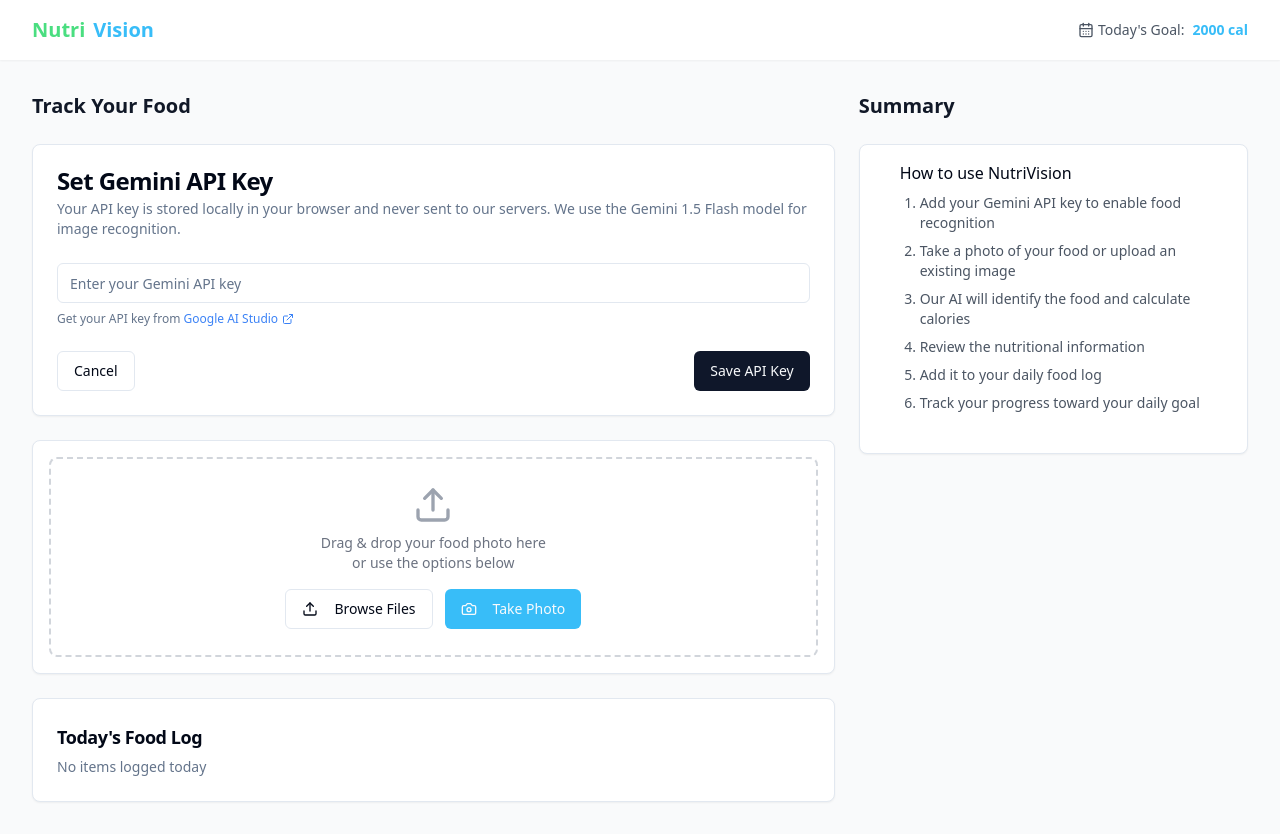
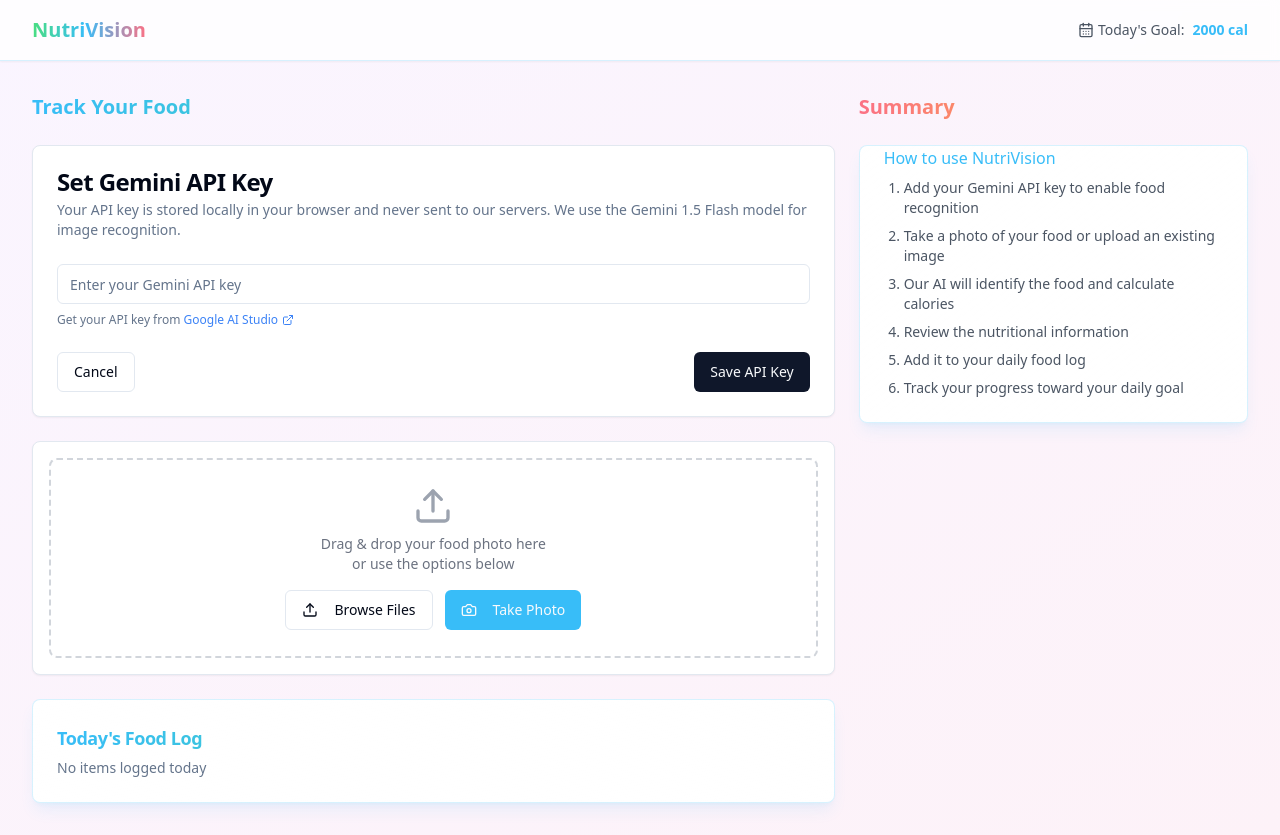
Before and after one commit to subaneshdev/photo-fuel-finder, a React (Vite) app: page / in a window 1280 px wide. Built offline with nearby package versions, Linux system fonts and the light colour scheme.

Commit message:
Refactor: Improve UI with vibrant colors

```diff
--- a/src/components/CalorieDisplay.tsx
+++ b/src/components/CalorieDisplay.tsx
@@ -20,7 +20,7 @@ const CalorieDisplay = ({ foodItem, onAdd, onCancel }: CalorieDisplayProps) => {
   if (!foodItem) return null;
 
   return (
-    <Card className="w-full mt-6 overflow-hidden">
+    <Card className="w-full mt-6 overflow-hidden bg-gradient-to-br from-white/80 to-white/50 backdrop-blur-sm border-nutrition-blue/20 shadow-lg shadow-nutrition-blue/10">
       <div className="flex flex-col md:flex-row">
         {foodItem.imageUrl && (
           <div className="md:w-1/3 h-48 md:h-auto">
@@ -33,7 +33,7 @@ const CalorieDisplay = ({ foodItem, onAdd, onCancel }: CalorieDisplayProps) => {
         )}
         <div className="flex-1">
           <CardHeader>
-            <CardTitle className="text-xl">
+            <CardTitle className="text-xl bg-gradient-to-r from-nutrition-blue to-nutrition-green bg-clip-text text-transparent">
               {foodItem.name}
             </CardTitle>
             <CardDescription>
@@ -42,27 +42,27 @@ const CalorieDisplay = ({ foodItem, onAdd, onCancel }: CalorieDisplayProps) => {
           </CardHeader>
           <CardContent>
             <div className="grid grid-cols-2 gap-4">
-              <div className="flex flex-col">
+              <div className="flex flex-col p-3 rounded-lg bg-nutrition-red/10 transition-transform hover:scale-105">
                 <span className="text-sm text-gray-500">Calories</span>
                 <span className="text-2xl font-bold text-nutrition-red">
                   {foodItem.calories} cal
                 </span>
               </div>
-              <div className="flex flex-col">
+              <div className="flex flex-col p-3 rounded-lg bg-nutrition-blue/10 transition-transform hover:scale-105">
                 <span className="text-sm text-gray-500">Protein</span>
-                <span className="text-lg font-medium">
+                <span className="text-lg font-medium text-nutrition-blue">
                   {foodItem.protein}g
                 </span>
               </div>
-              <div className="flex flex-col">
+              <div className="flex flex-col p-3 rounded-lg bg-nutrition-yellow/10 transition-transform hover:scale-105">
                 <span className="text-sm text-gray-500">Carbs</span>
-                <span className="text-lg font-medium">
+                <span className="text-lg font-medium text-nutrition-yellow">
                   {foodItem.carbs}g
                 </span>
               </div>
-              <div className="flex flex-col">
+              <div className="flex flex-col p-3 rounded-lg bg-nutrition-green/10 transition-transform hover:scale-105">
                 <span className="text-sm text-gray-500">Fat</span>
-                <span className="text-lg font-medium">
+                <span className="text-lg font-medium text-nutrition-green">
                   {foodItem.fat}g
                 </span>
               </div>
@@ -72,7 +72,7 @@ const CalorieDisplay = ({ foodItem, onAdd, onCancel }: CalorieDisplayProps) => {
               <Button
                 onClick={() => onCancel()}
                 variant="outline"
-                className="flex-1 flex items-center justify-center"
+                className="flex-1 flex items-center justify-center hover:bg-red-50"
               >
                 <XCircle className="mr-2 h-4 w-4" /> Cancel
               </Button>
--- a/src/components/FoodHistory.tsx
+++ b/src/components/FoodHistory.tsx
@@ -23,9 +23,9 @@ const FoodHistory = ({ foodItems, onDelete }: FoodHistoryProps) => {
 
   if (foodItems.length === 0) {
     return (
-      <Card className="w-full mt-6">
+      <Card className="w-full mt-6 bg-gradient-to-br from-white/80 to-white/50 backdrop-blur-sm border-nutrition-blue/20 shadow-lg shadow-nutrition-blue/10">
         <CardHeader>
-          <CardTitle className="text-lg">Today's Food Log</CardTitle>
+          <CardTitle className="text-lg bg-gradient-to-r from-nutrition-blue to-nutrition-green bg-clip-text text-transparent">Today's Food Log</CardTitle>
           <CardDescription>No items logged today</CardDescription>
         </CardHeader>
       </Card>
@@ -38,9 +38,9 @@ const FoodHistory = ({ foodItems, onDelete }: FoodHistoryProps) => {
   );
 
   return (
-    <Card className="w-full mt-6">
+    <Card className="w-full mt-6 bg-gradient-to-br from-white/80 to-white/50 backdrop-blur-sm border-nutrition-blue/20 shadow-lg shadow-nutrition-blue/10">
       <CardHeader>
-        <CardTitle className="text-lg">Today's Food Log</CardTitle>
+        <CardTitle className="text-lg bg-gradient-to-r from-nutrition-blue to-nutrition-green bg-clip-text text-transparent">Today's Food Log</CardTitle>
         <CardDescription>
           {foodItems.length} {foodItems.length === 1 ? 'item' : 'items'} logged
         </CardDescription>
@@ -50,7 +50,7 @@ const FoodHistory = ({ foodItems, onDelete }: FoodHistoryProps) => {
           {sortedItems.map((item) => (
             <li
               key={item.id}
-              className="border rounded-md overflow-hidden transition-all duration-200"
+              className="border rounded-md overflow-hidden transition-all duration-200 bg-white/50 hover:bg-white/80"
             >
               <div
                 className="flex items-center justify-between p-3 cursor-pointer hover:bg-gray-50"
--- a/src/components/Header.tsx
+++ b/src/components/Header.tsx
@@ -25,13 +25,13 @@ const Header = ({ calorieGoal, onChangeGoal }: HeaderProps) => {
   };
 
   return (
-    <header className="bg-white shadow-sm sticky top-0 z-10">
+    <header className="bg-white/80 backdrop-blur-sm shadow-sm sticky top-0 z-10 border-b border-nutrition-blue/20">
       <div className="max-w-7xl mx-auto px-4 sm:px-6 lg:px-8">
         <div className="flex justify-between items-center py-4">
           <div className="flex items-center">
             <h1 className="text-xl font-bold text-gray-900 flex items-center">
-              <span className="text-nutrition-green mr-2">Nutri</span>
-              <span className="text-nutrition-blue">Vision</span>
+              <span className="bg-gradient-to-r from-nutrition-green to-nutrition-blue bg-clip-text text-transparent">Nutri</span>
+              <span className="bg-gradient-to-r from-nutrition-blue to-nutrition-red bg-clip-text text-transparent">Vision</span>
             </h1>
           </div>
 
--- a/src/pages/Index.tsx
+++ b/src/pages/Index.tsx
@@ -1,3 +1,4 @@
+
 import { useState, useEffect } from "react";
 import { toast } from "sonner";
 import Header from "../components/Header";
@@ -97,13 +98,13 @@ const Index = () => {
   const totalCalories = foodItems.reduce((sum, item) => sum + item.calories, 0);
 
   return (
-    <div className="min-h-screen bg-gray-50">
+    <div className="min-h-screen bg-gradient-to-br from-purple-50 to-pink-50">
       <Header calorieGoal={calorieGoal} onChangeGoal={handleChangeGoal} />
 
       <main className="max-w-7xl mx-auto px-4 sm:px-6 lg:px-8 py-8">
         <div className="grid grid-cols-1 md:grid-cols-3 gap-6">
           <div className="md:col-span-2 space-y-6">
-            <h2 className="text-xl font-semibold text-gray-900">
+            <h2 className="text-xl font-semibold bg-gradient-to-r from-nutrition-blue to-nutrition-green bg-clip-text text-transparent">
               Track Your Food
             </h2>
 
@@ -128,20 +129,20 @@ const Index = () => {
           </div>
 
           <div className="space-y-6">
-            <h2 className="text-xl font-semibold text-gray-900">
+            <h2 className="text-xl font-semibold bg-gradient-to-r from-nutrition-red to-nutrition-yellow bg-clip-text text-transparent">
               Summary
             </h2>
 
-            <Card className="p-4">
+            <Card className="bg-gradient-to-br from-white/80 to-white/50 backdrop-blur-sm border-nutrition-blue/20 shadow-lg shadow-nutrition-blue/10">
               <CardContent>
-                <h3 className="font-medium mb-2">How to use NutriVision</h3>
+                <h3 className="font-medium mb-2 text-nutrition-blue">How to use NutriVision</h3>
                 <ol className="text-sm text-gray-600 space-y-2 list-decimal pl-5">
-                  <li>Add your Gemini API key to enable food recognition</li>
-                  <li>Take a photo of your food or upload an existing image</li>
-                  <li>Our AI will identify the food and calculate calories</li>
-                  <li>Review the nutritional information</li>
-                  <li>Add it to your daily food log</li>
-                  <li>Track your progress toward your daily goal</li>
+                  <li className="hover:text-nutrition-green transition-colors">Add your Gemini API key to enable food recognition</li>
+                  <li className="hover:text-nutrition-blue transition-colors">Take a photo of your food or upload an existing image</li>
+                  <li className="hover:text-nutrition-red transition-colors">Our AI will identify the food and calculate calories</li>
+                  <li className="hover:text-nutrition-yellow transition-colors">Review the nutritional information</li>
+                  <li className="hover:text-nutrition-green transition-colors">Add it to your daily food log</li>
+                  <li className="hover:text-nutrition-blue transition-colors">Track your progress toward your daily goal</li>
                 </ol>
               </CardContent>
             </Card>
```
